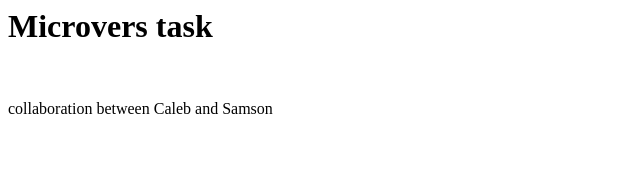
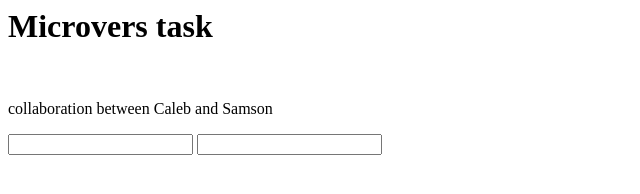
Before and after one commit to m05e5/Microvers_task, a plain HTML site: page index.html in a window 1280 px wide. Shown: the whole page, without its empty margins (0-640 px from the left). Drawn offline with Linux system fonts and the light colour scheme.

Commit message:
Second commit

```diff
--- a/index.html
+++ b/index.html
@@ -8,6 +8,10 @@
         <p id="description">collaboration between Caleb and Samson</p>
         <form action="" id="survey-form">
 
+        <input type="text" id="name" required>
+        <input type="email" name="" id="email" required>
+
+
         </form>
 
         <script src="https://cdn.freecodecamp.org/testable-projects-fcc/v1/bundle.js">
```
